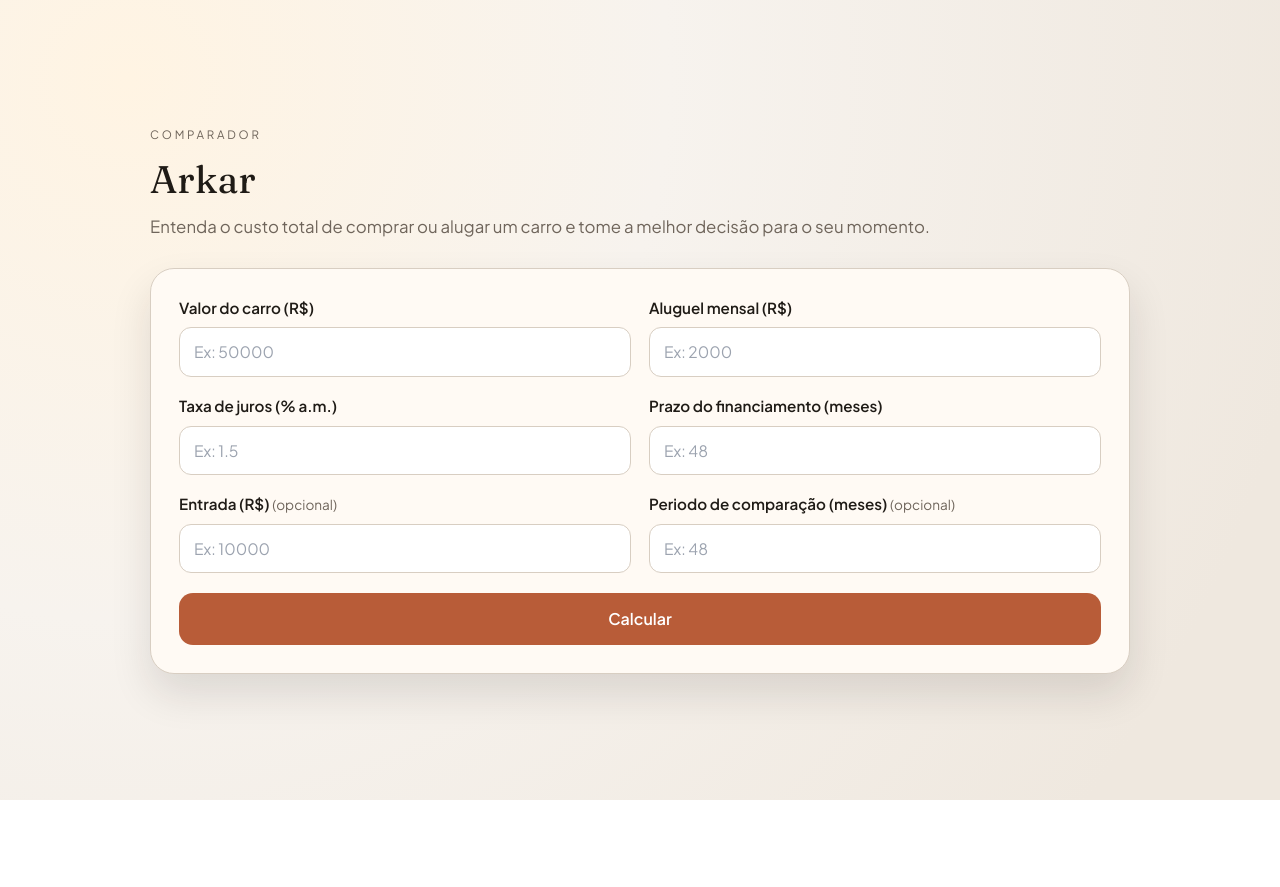
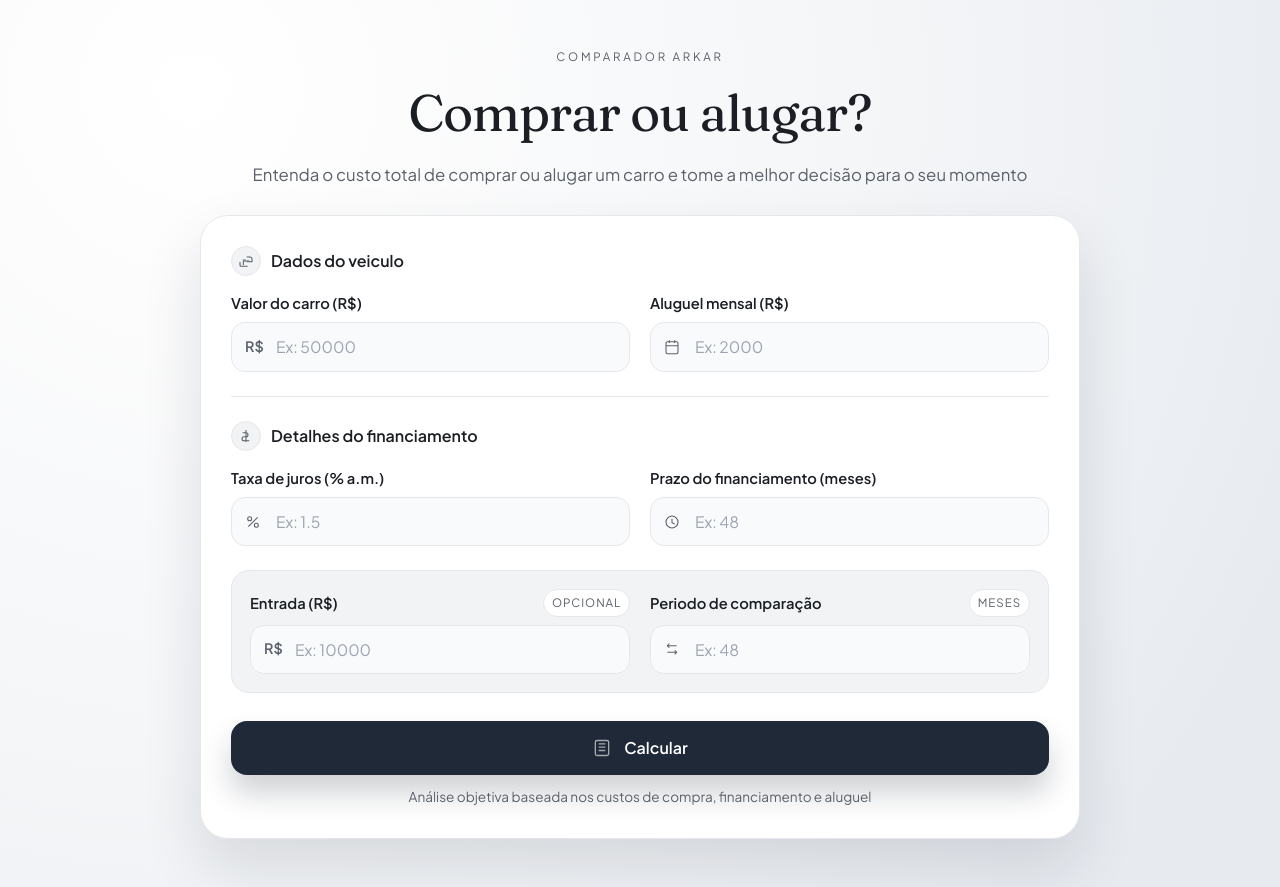
Before and after one commit to sazaskaa/arkar, a React app in the folder frontend/: page / in a window 1280 px wide. Before the commit the page ends 800 px from the top, so only its background shows below. Built offline with nearby package versions, Linux system fonts and the light colour scheme; no server answers; the HTML template or start-up script is replaced by a standard one.

Commit message:
Frontend design - v1

```diff
--- a/frontend/src/components/CalculatorForm.tsx
+++ b/frontend/src/components/CalculatorForm.tsx
@@ -123,17 +123,32 @@ export function CalculatorForm({ onSubmit, isLoading }: CalculatorFormProps) {
   return (
     <section className="calculator-shell">
       <header className="calculator-header">
-        <p className="eyebrow">Comparador</p>
-        <h1 className="calculator-title">Arkar</h1>
+        <p className="eyebrow">Comparador Arkar</p>
+        <h1 className="calculator-title">Comprar ou alugar?</h1>
         <p className="calculator-lead">
-          Entenda o custo total de comprar ou alugar um carro e tome a melhor decisão para o seu momento.
+          Entenda o custo total de comprar ou alugar um carro e tome a melhor decisão para o seu momento
         </p>
       </header>
 
-      <form className="form-card" onSubmit={handleSubmit} noValidate>
+      <div className="form-card">
+        <form className="form-body" onSubmit={handleSubmit} noValidate>
+          <div className="form-section">
+            <h3 className="section-title">
+              <span className="section-icon" aria-hidden="true">
+                <svg viewBox="0 0 24 24" fill="none" stroke="currentColor" strokeWidth="1.6">
+                  <path d="M3 13.5V18a2 2 0 0 0 2 2h9.5" />
+                  <path d="M8 18v-4.5a1.5 1.5 0 0 1 1.5-1.5H17" />
+                  <path d="M13 6h5a3 3 0 0 1 3 3v4h-8" />
+                  <path d="M7 10.5h4.5" />
+                </svg>
+              </span>
+              Dados do veiculo
+            </h3>
             <div className="field-grid">
               <div className="field">
                 <label htmlFor="carPrice">Valor do carro (R$)</label>
+                <div className="input-wrap">
+                  <span className="input-prefix">R$</span>
                   <input
                     id="carPrice"
                     name="carPrice"
@@ -141,9 +156,10 @@ export function CalculatorForm({ onSubmit, isLoading }: CalculatorFormProps) {
                     placeholder="Ex: 50000"
                     value={formState.carPrice}
                     onChange={handleChange}
-              className={errors.carPrice ? "input-error" : undefined}
+                    className={errors.carPrice ? "input-control input-error" : "input-control"}
                     aria-invalid={errors.carPrice ? "true" : "false"}
                   />
+                </div>
                 {errors.carPrice && (
                   <span className="field-error" role="alert">
                     {errors.carPrice}
@@ -153,6 +169,13 @@ export function CalculatorForm({ onSubmit, isLoading }: CalculatorFormProps) {
 
               <div className="field">
                 <label htmlFor="monthlyRent">Aluguel mensal (R$)</label>
+                <div className="input-wrap">
+                  <span className="input-icon" aria-hidden="true">
+                    <svg viewBox="0 0 24 24" fill="none" stroke="currentColor" strokeWidth="1.6">
+                      <rect x="3" y="4" width="18" height="18" rx="2" />
+                      <path d="M16 2v4M8 2v4M3 10h18" />
+                    </svg>
+                  </span>
                   <input
                     id="monthlyRent"
                     name="monthlyRent"
@@ -160,18 +183,42 @@ export function CalculatorForm({ onSubmit, isLoading }: CalculatorFormProps) {
                     placeholder="Ex: 2000"
                     value={formState.monthlyRent}
                     onChange={handleChange}
-              className={errors.monthlyRent ? "input-error" : undefined}
+                    className={errors.monthlyRent ? "input-control input-error" : "input-control"}
                     aria-invalid={errors.monthlyRent ? "true" : "false"}
                   />
+                </div>
                 {errors.monthlyRent && (
                   <span className="field-error" role="alert">
                     {errors.monthlyRent}
                   </span>
                 )}
               </div>
+            </div>
+          </div>
 
+          <div className="section-divider" aria-hidden="true" />
+
+          <div className="form-section">
+            <h3 className="section-title">
+              <span className="section-icon" aria-hidden="true">
+                <svg viewBox="0 0 24 24" fill="none" stroke="currentColor" strokeWidth="1.6">
+                  <path d="M12 3v18" />
+                  <path d="M7 7h5a3 3 0 1 1 0 6H9a3 3 0 1 0 0 6h8" />
+                </svg>
+              </span>
+              Detalhes do financiamento
+            </h3>
+            <div className="field-grid">
               <div className="field">
                 <label htmlFor="interestRate">Taxa de juros (% a.m.)</label>
+                <div className="input-wrap">
+                  <span className="input-icon" aria-hidden="true">
+                    <svg viewBox="0 0 24 24" fill="none" stroke="currentColor" strokeWidth="1.6">
+                      <path d="M5 19 19 5" />
+                      <circle cx="7" cy="7" r="3" />
+                      <circle cx="17" cy="17" r="3" />
+                    </svg>
+                  </span>
                   <input
                     id="interestRate"
                     name="interestRate"
@@ -180,9 +227,10 @@ export function CalculatorForm({ onSubmit, isLoading }: CalculatorFormProps) {
                     placeholder="Ex: 1.5"
                     value={formState.interestRate}
                     onChange={handleChange}
-              className={errors.interestRate ? "input-error" : undefined}
+                    className={errors.interestRate ? "input-control input-error" : "input-control"}
                     aria-invalid={errors.interestRate ? "true" : "false"}
                   />
+                </div>
                 {errors.interestRate && (
                   <span className="field-error" role="alert">
                     {errors.interestRate}
@@ -192,6 +240,13 @@ export function CalculatorForm({ onSubmit, isLoading }: CalculatorFormProps) {
 
               <div className="field">
                 <label htmlFor="financingTerm">Prazo do financiamento (meses)</label>
+                <div className="input-wrap">
+                  <span className="input-icon" aria-hidden="true">
+                    <svg viewBox="0 0 24 24" fill="none" stroke="currentColor" strokeWidth="1.6">
+                      <circle cx="12" cy="12" r="9" />
+                      <path d="M12 7v6l4 2" />
+                    </svg>
+                  </span>
                   <input
                     id="financingTerm"
                     name="financingTerm"
@@ -200,20 +255,28 @@ export function CalculatorForm({ onSubmit, isLoading }: CalculatorFormProps) {
                     placeholder="Ex: 48"
                     value={formState.financingTerm}
                     onChange={handleChange}
-              className={errors.financingTerm ? "input-error" : undefined}
+                    className={errors.financingTerm ? "input-control input-error" : "input-control"}
                     aria-invalid={errors.financingTerm ? "true" : "false"}
                   />
+                </div>
                 {errors.financingTerm && (
                   <span className="field-error" role="alert">
                     {errors.financingTerm}
                   </span>
                 )}
               </div>
+            </div>
+          </div>
 
+          <div className="optional-panel">
+            <div className="field-grid">
               <div className="field">
-            <label htmlFor="downPayment">
-              Entrada (R$) <span className="optional-text">(opcional)</span>
-            </label>
+                <div className="label-row">
+                  <label htmlFor="downPayment">Entrada (R$)</label>
+                  <span className="optional-tag">Opcional</span>
+                </div>
+                <div className="input-wrap">
+                  <span className="input-prefix">R$</span>
                   <input
                     id="downPayment"
                     name="downPayment"
@@ -221,9 +284,10 @@ export function CalculatorForm({ onSubmit, isLoading }: CalculatorFormProps) {
                     placeholder="Ex: 10000"
                     value={formState.downPayment}
                     onChange={handleChange}
-              className={errors.downPayment ? "input-error" : undefined}
+                    className={errors.downPayment ? "input-control input-error" : "input-control"}
                     aria-invalid={errors.downPayment ? "true" : "false"}
                   />
+                </div>
                 {errors.downPayment && (
                   <span className="field-error" role="alert">
                     {errors.downPayment}
@@ -232,9 +296,17 @@ export function CalculatorForm({ onSubmit, isLoading }: CalculatorFormProps) {
               </div>
 
               <div className="field">
-            <label htmlFor="comparisonPeriod">
-              Periodo de comparação (meses) <span className="optional-text">(opcional)</span>
-            </label>
+                <div className="label-row">
+                  <label htmlFor="comparisonPeriod">Periodo de comparação</label>
+                  <span className="optional-tag">Meses</span>
+                </div>
+                <div className="input-wrap">
+                  <span className="input-icon" aria-hidden="true">
+                    <svg viewBox="0 0 24 24" fill="none" stroke="currentColor" strokeWidth="1.6">
+                      <path d="M5 7h14M5 17h14" />
+                      <path d="M8 4 5 7l3 3M16 20l3-3-3-3" />
+                    </svg>
+                  </span>
                   <input
                     id="comparisonPeriod"
                     name="comparisonPeriod"
@@ -243,9 +315,10 @@ export function CalculatorForm({ onSubmit, isLoading }: CalculatorFormProps) {
                     placeholder="Ex: 48"
                     value={formState.comparisonPeriod}
                     onChange={handleChange}
-              className={errors.comparisonPeriod ? "input-error" : undefined}
+                    className={errors.comparisonPeriod ? "input-control input-error" : "input-control"}
                     aria-invalid={errors.comparisonPeriod ? "true" : "false"}
                   />
+                </div>
                 {errors.comparisonPeriod && (
                   <span className="field-error" role="alert">
                     {errors.comparisonPeriod}
@@ -253,13 +326,24 @@ export function CalculatorForm({ onSubmit, isLoading }: CalculatorFormProps) {
                 )}
               </div>
             </div>
+          </div>
 
           <div className="submit-row">
             <button className="submit-btn" type="submit" disabled={isLoading}>
+              <span className="submit-icon" aria-hidden="true">
+                <svg viewBox="0 0 24 24" fill="none" stroke="currentColor" strokeWidth="1.6">
+                  <rect x="4" y="3" width="16" height="18" rx="2" />
+                  <path d="M8 7h8M8 11h8M8 15h8" />
+                </svg>
+              </span>
               {isLoading ? "Calculando..." : "Calcular"}
             </button>
+            <p className="submit-note">
+              Análise objetiva baseada nos custos de compra, financiamento e aluguel
+            </p>
           </div>
         </form>
+      </div>
     </section>
   );
 }
--- a/frontend/src/index.css
+++ b/frontend/src/index.css
@@ -5,14 +5,17 @@
 @tailwind utilities;
 
 :root {
-	--paper: #f7f3ee;
-	--ink: #1f1b16;
-	--muted: #6f655b;
-	--accent: #b85c38;
-	--accent-strong: #8f4427;
-	--border: #d8cec2;
-	--danger: #a63a2f;
-	--shadow: 0 20px 40px rgba(31, 27, 22, 0.12);
+	--canvas: #f5f6f8;
+	--paper: #ffffff;
+	--ink: #1b1f24;
+	--muted: #5b616a;
+	--accent: #1f2937;
+	--accent-strong: #111827;
+	--border: #e5e7eb;
+	--soft: #f1f3f5;
+	--danger: #b42318;
+	--shadow: 0 20px 40px rgba(15, 23, 42, 0.08);
+	--shadow-strong: 0 28px 60px rgba(15, 23, 42, 0.12);
 }
 
 * {
@@ -22,7 +25,7 @@
 body {
 	margin: 0;
 	min-height: 100vh;
-	background: radial-gradient(1200px circle at 10% 10%, #fff4e3 0%, #f7f3ee 45%, #efe8df 100%);
+	background: radial-gradient(1200px circle at 15% 10%, #ffffff 0%, var(--canvas) 55%, #e7ebf0 100%);
 	color: var(--ink);
 	font-family: "Plus Jakarta Sans", "Segoe UI", sans-serif;
 	line-height: 1.5;
@@ -37,12 +40,13 @@ body {
 }
 
 .calculator-shell {
-	width: min(980px, 100%);
+	width: min(880px, 100%);
 	display: grid;
 	gap: 28px;
 }
 
 .calculator-header {
+	text-align: center;
 	animation: fade-up 0.5s ease both;
 }
 
@@ -55,8 +59,9 @@ body {
 
 .calculator-title {
 	font-family: "Fraunces", "Times New Roman", serif;
-	font-size: clamp(2.2rem, 3vw, 3.2rem);
-	margin: 8px 0 6px;
+	font-size: clamp(2.2rem, 4vw, 3.4rem);
+	margin: 10px 0 10px;
+	letter-spacing: -0.02em;
 }
 
 .calculator-lead {
@@ -65,18 +70,62 @@ body {
 }
 
 .form-card {
-	background: #fffaf4;
+	background: var(--paper);
 	border: 1px solid var(--border);
-	border-radius: 24px;
-	padding: 28px;
-	box-shadow: var(--shadow);
+	border-radius: 28px;
+	box-shadow: var(--shadow-strong);
 	animation: fade-up 0.6s ease both;
 	animation-delay: 0.08s;
+	overflow: hidden;
+}
+
+.form-body {
+	padding: 30px;
+	display: grid;
+	gap: 24px;
+}
+
+.form-section {
+	display: grid;
+	gap: 16px;
+}
+
+.section-title {
+	margin: 0;
+	font-size: 1rem;
+	font-weight: 600;
+	color: var(--ink);
+	display: inline-flex;
+	align-items: center;
+	gap: 10px;
+}
+
+.section-icon {
+	width: 30px;
+	height: 30px;
+	border-radius: 999px;
+	background: var(--soft);
+	border: 1px solid var(--border);
+	display: inline-flex;
+	align-items: center;
+	justify-content: center;
+	color: var(--muted);
+}
+
+.section-icon svg {
+	width: 16px;
+	height: 16px;
+}
+
+.section-divider {
+	height: 1px;
+	width: 100%;
+	background: var(--border);
 }
 
 .field-grid {
 	display: grid;
-	gap: 18px;
+	gap: 20px;
 	grid-template-columns: 1fr;
 }
 
@@ -88,27 +137,70 @@ body {
 
 .field label {
 	font-weight: 600;
-	font-size: 0.95rem;
+	font-size: 0.92rem;
+	color: var(--ink);
 }
 
-.field input {
-	padding: 12px 14px;
-	border-radius: 12px;
-	border: 1px solid var(--border);
-	background: #ffffff;
-	font-size: 0.98rem;
-	transition: border 0.2s ease, box-shadow 0.2s ease;
+.label-row {
+	display: flex;
+	align-items: center;
+	justify-content: space-between;
+	gap: 12px;
 }
 
-.field input:focus {
+.optional-tag {
+	font-size: 0.72rem;
+	letter-spacing: 0.08em;
+	text-transform: uppercase;
+	color: var(--muted);
+	border: 1px solid var(--border);
+	padding: 4px 8px;
+	border-radius: 999px;
+	background: #fff;
+}
+
+.input-wrap {
+	position: relative;
+}
+
+.input-prefix,
+.input-icon {
+	position: absolute;
+	left: 14px;
+	top: 50%;
+	transform: translateY(-50%);
+	color: var(--muted);
+	font-weight: 600;
+	font-size: 0.9rem;
+	width: 18px;
+	text-align: center;
+}
+
+.input-icon svg {
+	width: 16px;
+	height: 16px;
+}
+
+.input-control {
+	width: 100%;
+	padding: 12px 14px 12px 44px;
+	border-radius: 14px;
+	border: 1px solid var(--border);
+	background: #f8fafc;
+	font-size: 0.98rem;
+	transition: border 0.2s ease, box-shadow 0.2s ease, background 0.2s ease;
+}
+
+.input-control:focus {
 	outline: none;
 	border-color: var(--accent);
-	box-shadow: 0 0 0 3px rgba(184, 92, 56, 0.15);
+	box-shadow: 0 0 0 3px rgba(31, 41, 55, 0.12);
+	background: #fff;
 }
 
 .input-error {
 	border-color: var(--danger);
-	box-shadow: 0 0 0 3px rgba(166, 58, 47, 0.14);
+	box-shadow: 0 0 0 3px rgba(180, 35, 24, 0.12);
 }
 
 .field-error {
@@ -116,27 +208,35 @@ body {
 	font-size: 0.85rem;
 }
 
-.optional-text {
-	color: var(--muted);
-	font-weight: 500;
-	font-size: 0.85rem;
+.optional-panel {
+	border-radius: 18px;
+	background: var(--soft);
+	border: 1px solid var(--border);
+	padding: 18px;
 }
 
 .submit-row {
-	margin-top: 20px;
+	display: grid;
+	gap: 12px;
+	margin-top: 4px;
 }
 
 .submit-btn {
 	width: 100%;
-	padding: 14px 18px;
-	border-radius: 14px;
+	padding: 15px 18px;
+	border-radius: 16px;
 	border: none;
 	background: var(--accent);
 	color: #ffffff;
 	font-weight: 600;
 	font-size: 1rem;
 	cursor: pointer;
-	transition: transform 0.2s ease, background 0.2s ease;
+	transition: transform 0.2s ease, background 0.2s ease, box-shadow 0.2s ease;
+	display: flex;
+	align-items: center;
+	justify-content: center;
+	gap: 12px;
+	box-shadow: 0 18px 30px rgba(17, 24, 39, 0.2);
 }
 
 .submit-btn:hover {
@@ -145,9 +245,29 @@ body {
 }
 
 .submit-btn:disabled {
-	background: #c8b9ae;
+	background: #9aa1ab;
 	cursor: not-allowed;
 	transform: none;
+	box-shadow: none;
+}
+
+.submit-icon {
+	width: 20px;
+	height: 20px;
+	color: rgba(255, 255, 255, 0.6);
+	flex-shrink: 0;
+}
+
+.submit-icon svg {
+	width: 20px;
+	height: 20px;
+}
+
+.submit-note {
+	margin: 0;
+	text-align: center;
+	font-size: 0.85rem;
+	color: var(--muted);
 }
 
 @keyframes fade-up {
```
Lines whose indentation alone changed are shown as unchanged.
